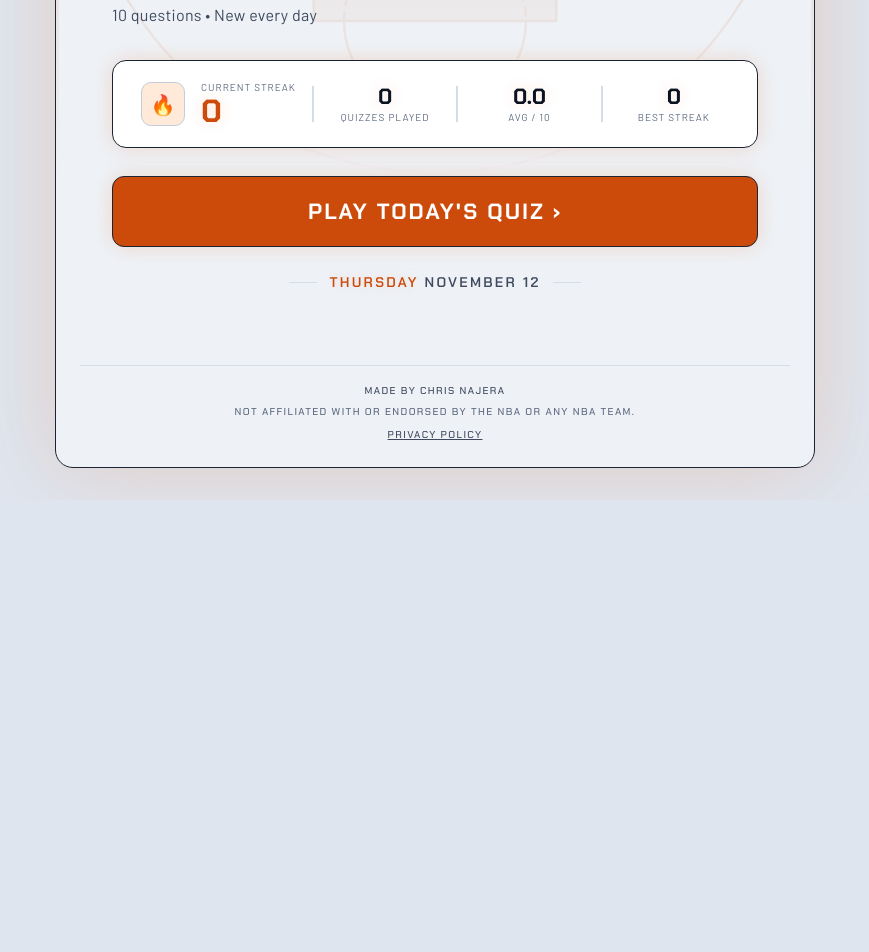
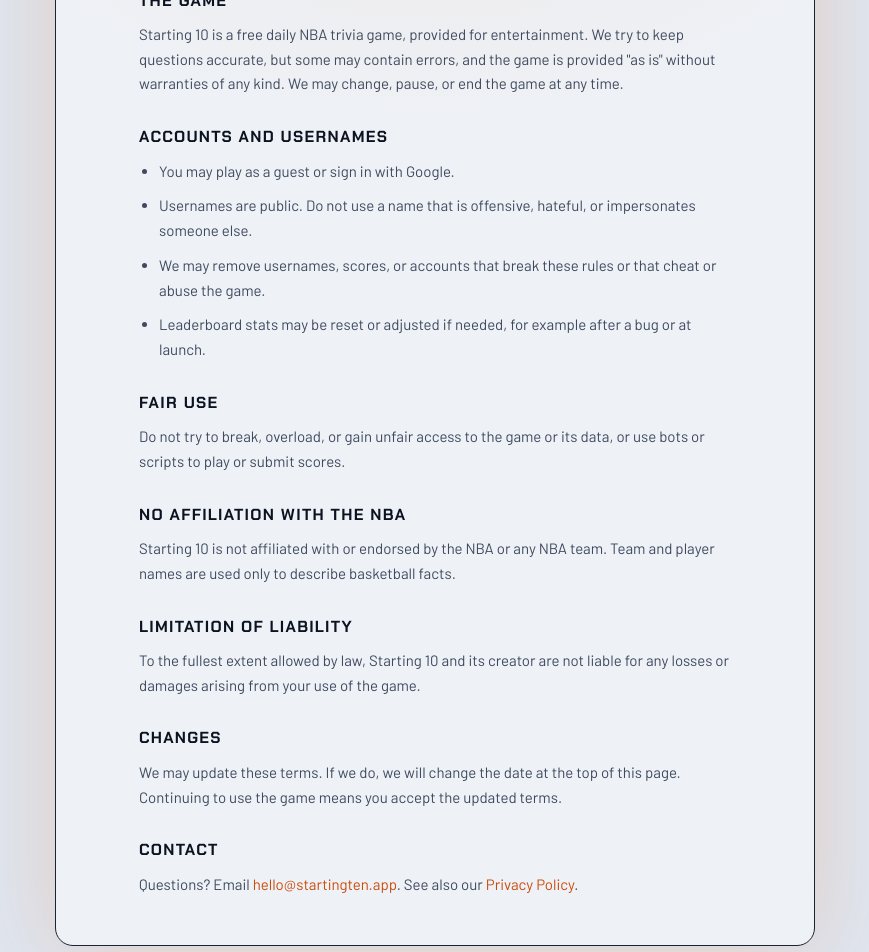
Before and after one commit to cnajera-usd/nba-daily-quiz, a React (Vite) app: page /terms in a window 1280 px wide. Before the commit this address led to /. Shown: the part 300-1252 px from the top of the page, without its empty margins (205-1074 px from the left). Before the commit the page ends 800 px from the top, so only its background shows below. Built offline with nearby package versions, Linux system fonts and the light colour scheme; no server answers.

Commit message:
added TOS page for legal purposes

```diff
--- a/src/App.jsx
+++ b/src/App.jsx
@@ -3,7 +3,7 @@ import Home from '@/pages/Home'
 import Quiz from '@/pages/Quiz'
 import Admin from './pages/Admin'
 import Privacy from './pages/Privacy'
-
+import Terms from './pages/Terms'
 import Results from '@/pages/Results'
 
 export default function App() {
@@ -16,6 +16,7 @@ export default function App() {
       <Route path="/admin" element={<Admin />} />
       <Route path="*" element={<Navigate to="/" replace />} />
       <Route path="/privacy" element={<Privacy />} />
+      <Route path="/terms" element={<Terms />} />
     </Routes>
     </BrowserRouter>
   )
--- a/src/pages/Home.jsx
+++ b/src/pages/Home.jsx
@@ -141,10 +141,13 @@ export default function Home() {
           <span className={styles.dateDay}>{weekday}</span> {rest.join(', ')}
         </span>
       </div>
-      <p className={styles.disclaimer}>
+            <p className={styles.disclaimer}>
         <span className={styles.credit}>Made by Chris Najera</span>
         Not affiliated with or endorsed by the NBA or any NBA team.
-        <Link to="/privacy" className={styles.privacyLink}>Privacy Policy</Link>
+        <span className={styles.legalLinks}>
+          <Link to="/privacy">Privacy Policy</Link>
+          <Link to="/terms">Terms of Service</Link>
+        </span>
       </p>
     </div>
   )
--- a/src/pages/Home.module.css
+++ b/src/pages/Home.module.css
@@ -315,9 +315,14 @@
   color: var(--text-2);
 }
 
-.privacyLink {
-  display: block;
+.disclaimer .legalLinks {
+  display: flex;
+  justify-content: center;
+  gap: 16px;
   margin-top: 6px;
+}
+
+.legalLinks a {
   color: var(--text-2);
   text-decoration: underline;
 }
--- /dev/null
+++ b/src/pages/Terms.jsx
@@ -0,0 +1,77 @@
+import { Link } from 'react-router-dom'
+import styles from './Privacy.module.css'
+
+// Change this to an inbox you actually check
+const CONTACT_EMAIL = 'hello@startingten.app'
+
+export default function Terms() {
+  return (
+    <div className={styles.shell}>
+      <div className={styles.content}>
+        <Link to="/" className={styles.back}>← Starting 10</Link>
+
+        <h1 className={styles.title}>Terms of Service</h1>
+        <p className={styles.updated}>Last updated November 24, 2026</p>
+
+        <p>
+          By using Starting 10 (startingten.app), you agree to these terms. If you do not agree,
+          please do not use the game.
+        </p>
+
+        <h2>The game</h2>
+        <p>
+          Starting 10 is a free daily NBA trivia game, provided for entertainment. We try to keep
+          questions accurate, but some may contain errors, and the game is provided "as is"
+          without warranties of any kind. We may change, pause, or end the game at any time.
+        </p>
+
+        <h2>Accounts and usernames</h2>
+        <ul>
+          <li>You may play as a guest or sign in with Google.</li>
+          <li>
+            Usernames are public. Do not use a name that is offensive, hateful, or
+            impersonates someone else.
+          </li>
+          <li>
+            We may remove usernames, scores, or accounts that break these rules or that cheat
+            or abuse the game.
+          </li>
+          <li>
+            Leaderboard stats may be reset or adjusted if needed, for example after a bug or at
+            launch.
+          </li>
+        </ul>
+
+        <h2>Fair use</h2>
+        <p>
+          Do not try to break, overload, or gain unfair access to the game or its data, or use
+          bots or scripts to play or submit scores.
+        </p>
+
+        <h2>No affiliation with the NBA</h2>
+        <p>
+          Starting 10 is not affiliated with or endorsed by the NBA or any NBA team. Team and
+          player names are used only to describe basketball facts.
+        </p>
+
+        <h2>Limitation of liability</h2>
+        <p>
+          To the fullest extent allowed by law, Starting 10 and its creator are not liable for any
+          losses or damages arising from your use of the game.
+        </p>
+
+        <h2>Changes</h2>
+        <p>
+          We may update these terms. If we do, we will change the date at the top of this page.
+          Continuing to use the game means you accept the updated terms.
+        </p>
+
+        <h2>Contact</h2>
+        <p>
+          Questions? Email <a href={`mailto:${CONTACT_EMAIL}`}>{CONTACT_EMAIL}</a>. See also our{' '}
+          <Link to="/privacy">Privacy Policy</Link>.
+        </p>
+      </div>
+    </div>
+  )
+}
```
